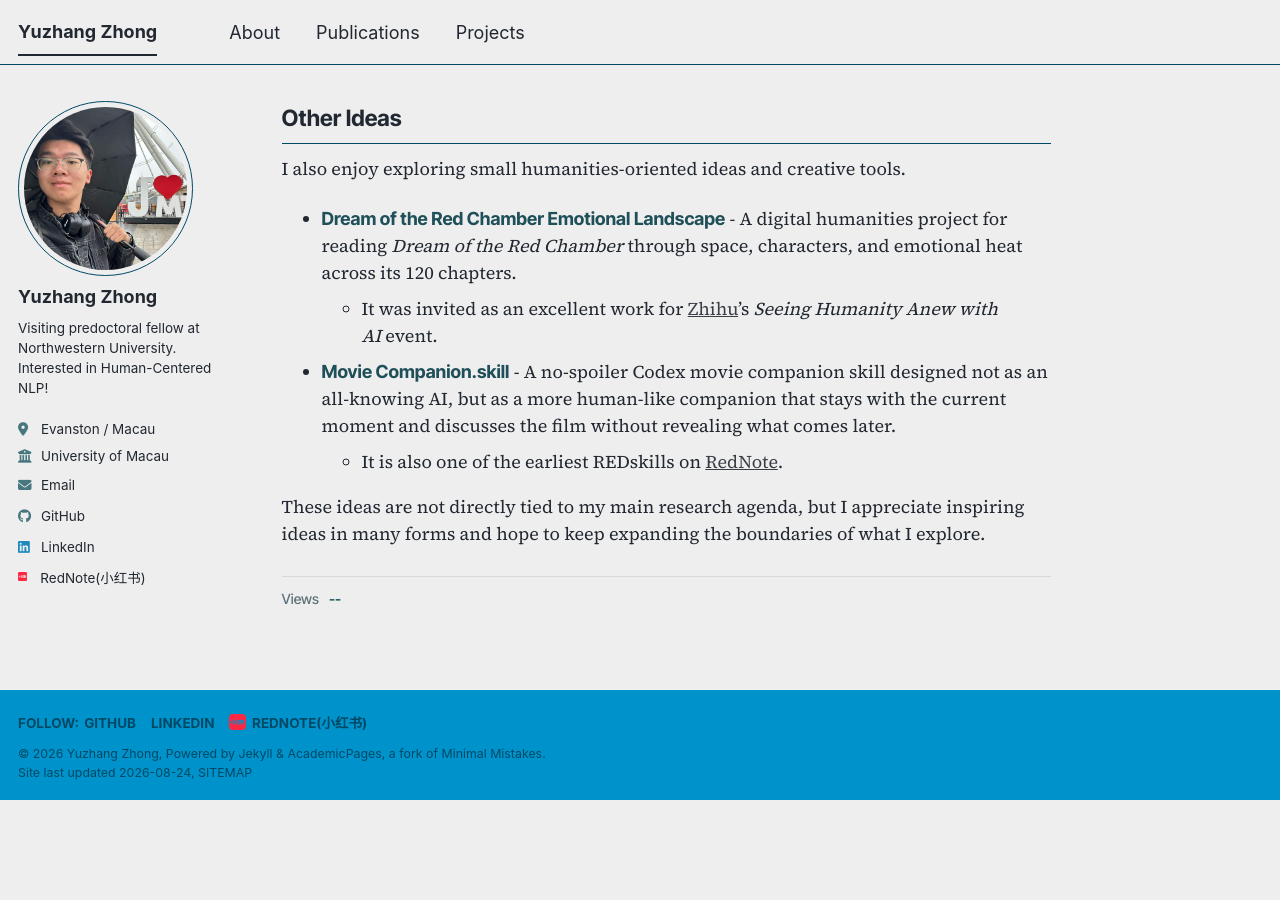
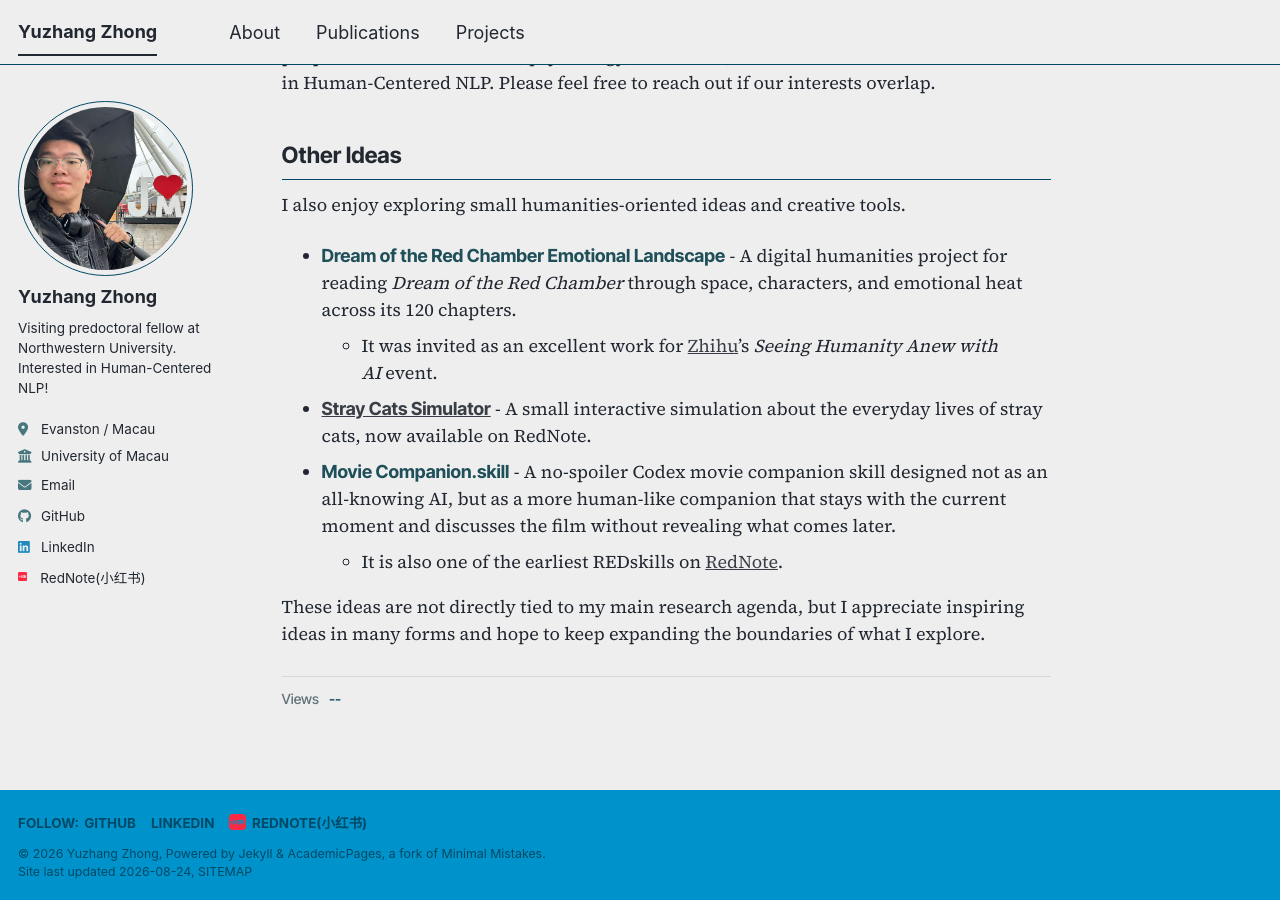
Before and after one commit to yuzhang-zhong/yuzhang-zhong.github.io, a Jekyll site: the page built from _pages/about.md, in a window 1280 px wide and 900 px high, scrolled down 2209 px. Built offline with Jekyll 4.4.1, drawn with Linux system fonts in a browser that asks for light colours; comment, search, counter and statistics services are not loaded; a style sheet for code colours, icons or effects is not loaded; before the commit the page ends 3009 px from its top, so only the background shows below that; some of the changed text lies outside the part shown.

Commit message:
Add Stray Cats Simulator launch

```diff
--- a/_pages/about.md
+++ b/_pages/about.md
@@ -53,6 +53,7 @@ Selected projects I have worked on or am currently developing:
 
 ## News
 
+- 🐈 August 2026: My <strong><a href="https://xhslink.cn/o/8ZPbU0fkkqT">Stray Cats Simulator</a></strong> is now live on <strong>RedNote</strong>.
 - 🎉 August 2026: Our poster, <strong><a href="{{ base_path }}/portfolio/rewindai"><em>RewindAI: Inspectable and Revisable Autobiographical Clones for Reflective Social Decisions</em></a></strong>, was accepted to the <strong><a href="https://uist.acm.org/2026/cfp/#posters">UIST 2026 Poster Track</a></strong>.
 - 🚀 August 2026: I will join <strong class="nowrap"><a href="https://www.popmart.com/">POP MART</a></strong> as an <strong class="nowrap">AI Empowerment Intern</strong>, CEO's Office.
 - 🧠 July 2026: I will attend <strong class="nowrap"><a href="https://learnlab.org/learnlab-summer-school/">CMU LearnLab Summer School</a></strong> in <strong class="nowrap">Pittsburgh</strong>, and I hope to meet people with similar research interests.
@@ -87,6 +88,7 @@ I also enjoy exploring small humanities-oriented ideas and creative tools.
 
 - <span class="project-name">Dream of the Red Chamber Emotional Landscape</span> - A digital humanities project for reading <em>Dream of the Red Chamber</em> through space, characters, and emotional heat across its 120 chapters.
   - It was invited as an excellent work for <a href="https://www.zhihu.com/">Zhihu</a>'s <em>Seeing Humanity Anew with AI</em> event.
+- <span class="project-name"><a href="https://xhslink.cn/o/8ZPbU0fkkqT">Stray Cats Simulator</a></span> - A small interactive simulation about the everyday lives of stray cats, now available on RedNote.
 - <span class="project-name">Movie Companion.skill</span> - A no-spoiler Codex movie companion skill designed not as an all-knowing AI, but as a more human-like companion that stays with the current moment and discusses the film without revealing what comes later.
   - It is also one of the earliest REDskills on <a href="https://www.xiaohongshu.com/">RedNote</a>.
 
```
